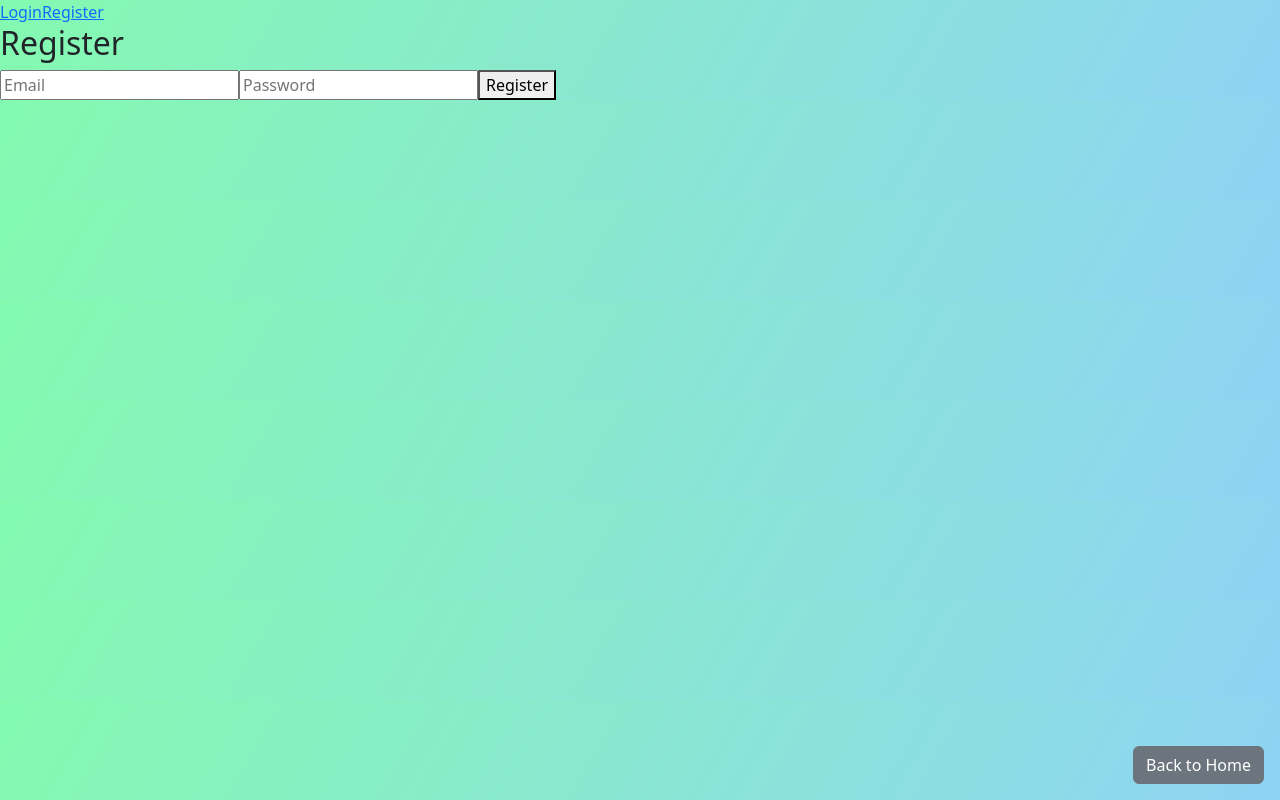
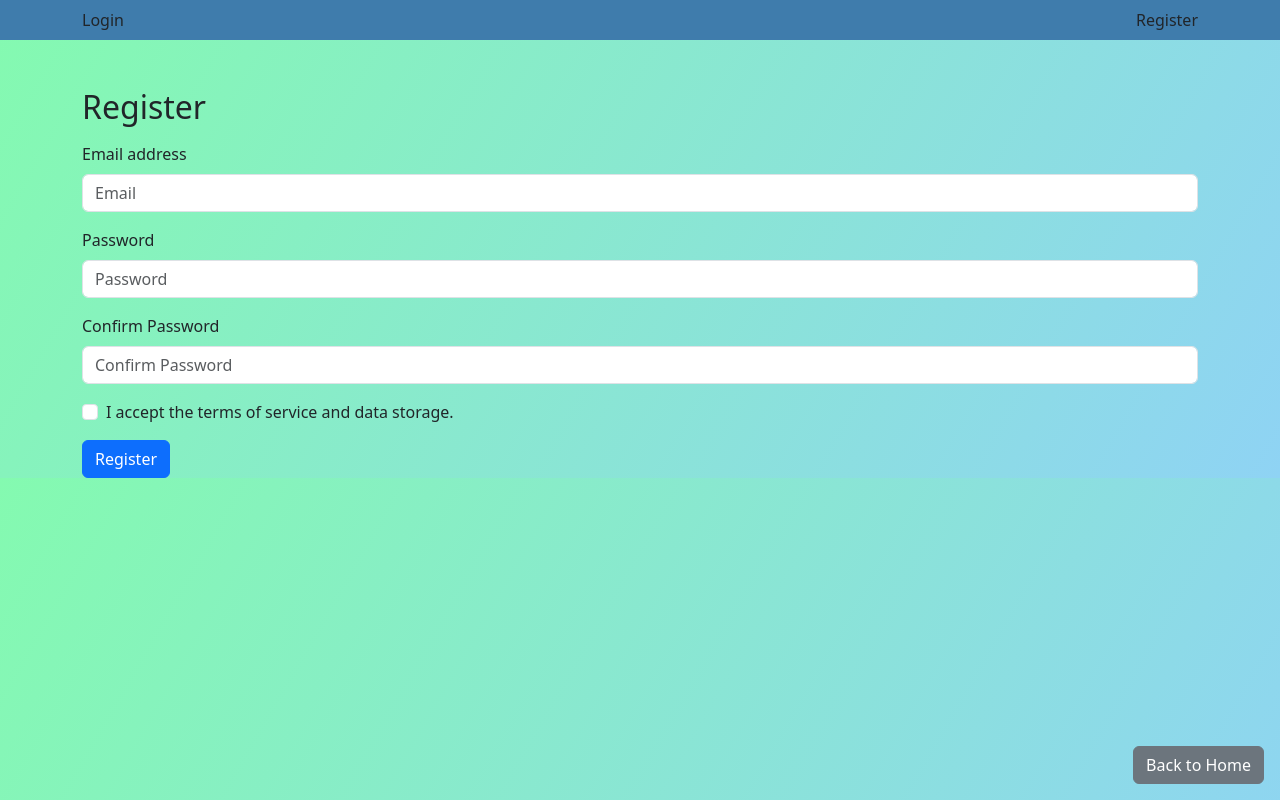
Before and after one commit to SchmidtPeti/book_app, a React (Create React App) app: page /register in a window 1280 px wide. Built offline with nearby package versions, Linux system fonts and the light colour scheme; no server answers; a small style sheet from the web is missing.

Commit message:
user can login, login and register style

```diff
--- a/public/index.html
+++ b/public/index.html
@@ -15,6 +15,12 @@
       user's mobile device or desktop. See https://developers.google.com/web/fundamentals/web-app-manifest/
     -->
     <link rel="manifest" href="%PUBLIC_URL%/manifest.json" />
+    <!-- Required Bootstrap 5 CSS -->
+<link rel="stylesheet" href="https://cdnjs.cloudflare.com/ajax/libs/bootstrap/5.0.2/css/bootstrap.min.css" integrity="sha512-0Xi9XqLTHOjKEdzIsNMijRvN+Bqb92WfhIYQZb0EjKv1Xc/eWb2Qs/mkaf02T+xKf8oqP+NEaMhGjj+mKxv30A==" crossorigin="anonymous" referrerpolicy="no-referrer" />
+
+<!-- Required Bootstrap 5 JS -->
+<script src="https://cdnjs.cloudflare.com/ajax/libs/bootstrap/5.0.2/js/bootstrap.min.js" integrity="sha512-l4wPZdQRfK5Y9qoREn06vuxyjkkGyIgK8e92tr1RvDZFOjKzuQYl8XK+n1zbvRAl0cZJO2L91jKqcdT0TfvoGw==" crossorigin="anonymous" referrerpolicy="no-referrer"></script>
+
     <!--
       Notice the use of %PUBLIC_URL% in the tags above.
       It will be replaced with the URL of the `public` folder during the build.
--- a/src/components/Navbar.js
+++ b/src/components/Navbar.js
@@ -2,6 +2,9 @@ import React, { useContext } from "react";
 import { Link } from "react-router-dom";
 import { auth } from "../firebase";
 import { AuthContext } from "../context/AuthContext";
+import 'bootstrap/dist/css/bootstrap.min.css';
+import 'bootstrap/dist/js/bootstrap.min.js';
+
 
 const Navbar = () => {
   const { currentUser } = useContext(AuthContext);
@@ -11,20 +14,49 @@ const Navbar = () => {
   };
 
   return (
-    <nav>
+    <nav className="navbar navbar-expand-lg" style={{ backgroundColor: "#3f7cac" }}>
+      <div className="container">
         {currentUser ? (
           <>
-          <Link to="/">Home</Link>
-          <Link to="/book-search">Book Search</Link>
-          <Link to="/book-recommendation">Book Recommendation</Link>
-          <button onClick={handleLogout}>Logout</button>
+            <Link className="navbar-brand" to="/">
+              Home
+            </Link>
+            <Link className="nav-link" to="/book-search">
+              Book Search
+            </Link>
+            <Link className="nav-link" to="/book-recommendation">
+              Book Recommendation
+            </Link>
+            <div className="dropdown">
+              <button
+                className="btn btn-outline-light dropdown-toggle"
+                type="button"
+                id="dropdownMenuButton"
+                data-bs-toggle="dropdown"
+                aria-expanded="false"
+              >
+                {currentUser.displayName || currentUser.email}
+              </button>
+              <ul className="dropdown-menu" aria-labelledby="dropdownMenuButton">
+                <li>
+                  <button className="dropdown-item" onClick={handleLogout}>
+                    Logout
+                  </button>
+                </li>
+              </ul>
+            </div>
           </>
         ) : (
           <>
-          <Link to="/login">Login</Link>
-          <Link to="/register">Register</Link>
+            <Link className="nav-link" to="/login">
+              Login
+            </Link>
+            <Link className="nav-link" to="/register">
+              Register
+            </Link>
           </>
         )}
+      </div>
     </nav>
   );
 };
--- a/src/components/book/BookCard.js
+++ b/src/components/book/BookCard.js
@@ -1,15 +1,19 @@
-import React, { useState } from 'react';
+import React, { useState, useContext } from 'react';
 import BookCover from './BookCover';
 import BookHeader from './BookHeader';
 import BookCitations from './BookCitations';
 import BookQuotes from './BookQuotes';
 import BookEditions from './BookEditions';
 import BookReviews from './BookReviews';
+import { AuthContext } from "../../context/AuthContext";
+
 
 
 const BookCard = ({ item, loadingCitatum, loadingMoly }) => {
   const [openSections, setOpenSections] = useState({});
   const [isDetailsOpen, setIsDetailsOpen] = useState(false);
+  const { currentUser } = useContext(AuthContext);
+
 
   const toggleDetails = () => setIsDetailsOpen(!isDetailsOpen);
 
@@ -23,6 +27,14 @@ const BookCard = ({ item, loadingCitatum, loadingMoly }) => {
     });
     return Math.round(total / editions.length);
   };
+  const handleAddButtonClick = () => {
+    // Save the book data for the user
+    // You can implement the logic to save the data to your preferred storage (e.g., Firebase Realtime Database or Firestore)
+    console.log("User ID:", currentUser.uid);
+    console.log("Book title:", item.title);
+    console.log("Page count:", 0);
+    console.log("Average page:", calculateAveragePage(item.editions));
+  };
 
   return (
     <div className="card mb-3 card-item">
@@ -32,6 +44,14 @@ const BookCard = ({ item, loadingCitatum, loadingMoly }) => {
         </div>
         <div className="col-md-8">
           <div className="card-body">
+            {currentUser && (
+              <button
+                className="btn btn-success mb-3 float-end"
+                onClick={handleAddButtonClick}
+              >
+                Add
+              </button>
+            )}
             <BookHeader item={item} loadingMoly={loadingMoly} />
             <div>Score: {item.score}</div>
             <div>
--- a/src/pages/Login.js
+++ b/src/pages/Login.js
@@ -1,46 +1,84 @@
-import React, { useRef, useContext } from "react";
+import React, { useRef, useContext, useState } from "react";
 import { useNavigate } from "react-router";
 import { auth } from "../firebase";
 import { AuthContext } from "../context/AuthContext";
+import { signInWithEmailAndPassword } from "firebase/auth";
+
 
 const Login = () => {
   const emailRef = useRef();
   const passwordRef = useRef();
   const navigate = useNavigate();
   const { currentUser } = useContext(AuthContext);
+  const [error, setError] = useState(null);
+
 
   const handleSubmit = async (e) => {
     e.preventDefault();
+    setError(null);
 
     try {
-      await auth.signInWithEmailAndPassword(
+      await signInWithEmailAndPassword(
+        auth,
         emailRef.current.value,
         passwordRef.current.value
       );
       navigate("/");
     } catch (error) {
-      alert(error.message);
+      setError(error.message);
     }
   };
+
 
   if (currentUser) {
     return <div>You are already logged in.</div>;
   }
 
   return (
-    <div>
-      <h2>Login</h2>
+<div className="container">
+  <div className="row justify-content-center">
+    <div className="col-md-6">
+      <h2 className="text-center mb-4">Login</h2>
+      {error && (
+        <div className="alert alert-danger" role="alert">
+          {error}
+        </div>
+      )}
       <form onSubmit={handleSubmit}>
-        <input ref={emailRef} type="email" placeholder="Email" required />
+        <div className="mb-3">
+          <label htmlFor="email" className="form-label">
+            Email address
+          </label>
+          <input
+            ref={emailRef}
+            type="email"
+            className="form-control"
+            id="email"
+            placeholder="Email"
+            required
+          />
+        </div>
+        <div className="mb-3">
+          <label htmlFor="password" className="form-label">
+            Password
+          </label>
           <input
             ref={passwordRef}
             type="password"
+            className="form-control"
+            id="password"
             placeholder="Password"
             required
           />
-        <button type="submit">Login</button>
+        </div>
+        <button type="submit" className="btn btn-primary">
+          Login
+        </button>
       </form>
     </div>
+  </div>
+</div>
+
   );
 };
 
--- a/src/pages/Register.js
+++ b/src/pages/Register.js
@@ -1,45 +1,123 @@
-import React, { useRef, useContext } from "react";
+import React, { useRef, useContext, useState } from "react";
 import { useNavigate } from "react-router";
 import { auth } from "../firebase";
 import { AuthContext } from "../context/AuthContext";
+import { createUserWithEmailAndPassword } from "firebase/auth";
 
 const Register = () => {
   const emailRef = useRef();
   const passwordRef = useRef();
   const { currentUser } = useContext(AuthContext);
   const navigate = useNavigate();
+  const [error, setError] = useState(null);
+  const [passwordConfirmError, setPasswordConfirmError] = useState(null);
+  const [termsAccepted, setTermsAccepted] = useState(false);
+  const passwordConfirmRef = useRef();
+
 
 
   const handleSubmit = async (e) => {
     e.preventDefault();
+    setError(null);
+    setPasswordConfirmError(null);
+
+    if (passwordRef.current.value !== passwordConfirmRef.current.value) {
+      setPasswordConfirmError("Passwords do not match.");
+      return;
+    }
+
+    if (!termsAccepted) {
+      setError("You must accept the terms of service and data storage.");
+      return;
+    }
 
     try {
-      await auth.createUserWithEmailAndPassword(
+      await createUserWithEmailAndPassword(
+        auth,
         emailRef.current.value,
         passwordRef.current.value
       );
       navigate("/login");
     } catch (error) {
-      alert(error.message);
+      setError(error.message);
     }
   };
+
 
   if (currentUser) {
     return <div>You are already logged in.</div>;
   }
 
   return (
-    <div>
+    <div className="container mt-5">
       <h2>Register</h2>
-      <form onSubmit={handleSubmit}>
-        <input ref={emailRef} type="email" placeholder="Email" required />
+      {error && (
+        <div className="alert alert-danger mt-3" role="alert">
+          {error}
+        </div>
+      )}
+      {passwordConfirmError && (
+  <div className="alert alert-danger mt-3" role="alert">
+    {passwordConfirmError}
+  </div>
+)}
+
+      <form onSubmit={handleSubmit} className="mt-3">
+        <div className="mb-3">
+          <label htmlFor="email" className="form-label">
+            Email address
+          </label>
+          <input
+            ref={emailRef}
+            type="email"
+            className="form-control"
+            id="email"
+            placeholder="Email"
+            required
+          />
+        </div>
+        <div className="mb-3">
+          <label htmlFor="password" className="form-label">
+            Password
+          </label>
           <input
             ref={passwordRef}
             type="password"
+            className="form-control"
+            id="password"
             placeholder="Password"
             required
           />
-        <button type="submit">Register</button>
+        </div>
+        <div className="mb-3">
+  <label htmlFor="passwordConfirm" className="form-label">
+    Confirm Password
+  </label>
+  <input
+    ref={passwordConfirmRef}
+    type="password"
+    className="form-control"
+    id="passwordConfirm"
+    placeholder="Confirm Password"
+    required
+  />
+</div>
+<div className="mb-3 form-check">
+  <input
+    type="checkbox"
+    className="form-check-input"
+    id="terms"
+    checked={termsAccepted}
+    onChange={(e) => setTermsAccepted(e.target.checked)}
+  />
+  <label className="form-check-label" htmlFor="terms">
+    I accept the terms of service and data storage.
+  </label>
+</div>
+
+        <button type="submit" className="btn btn-primary">
+          Register
+        </button>
       </form>
     </div>
   );
```
Lines whose indentation alone changed are shown as unchanged.
